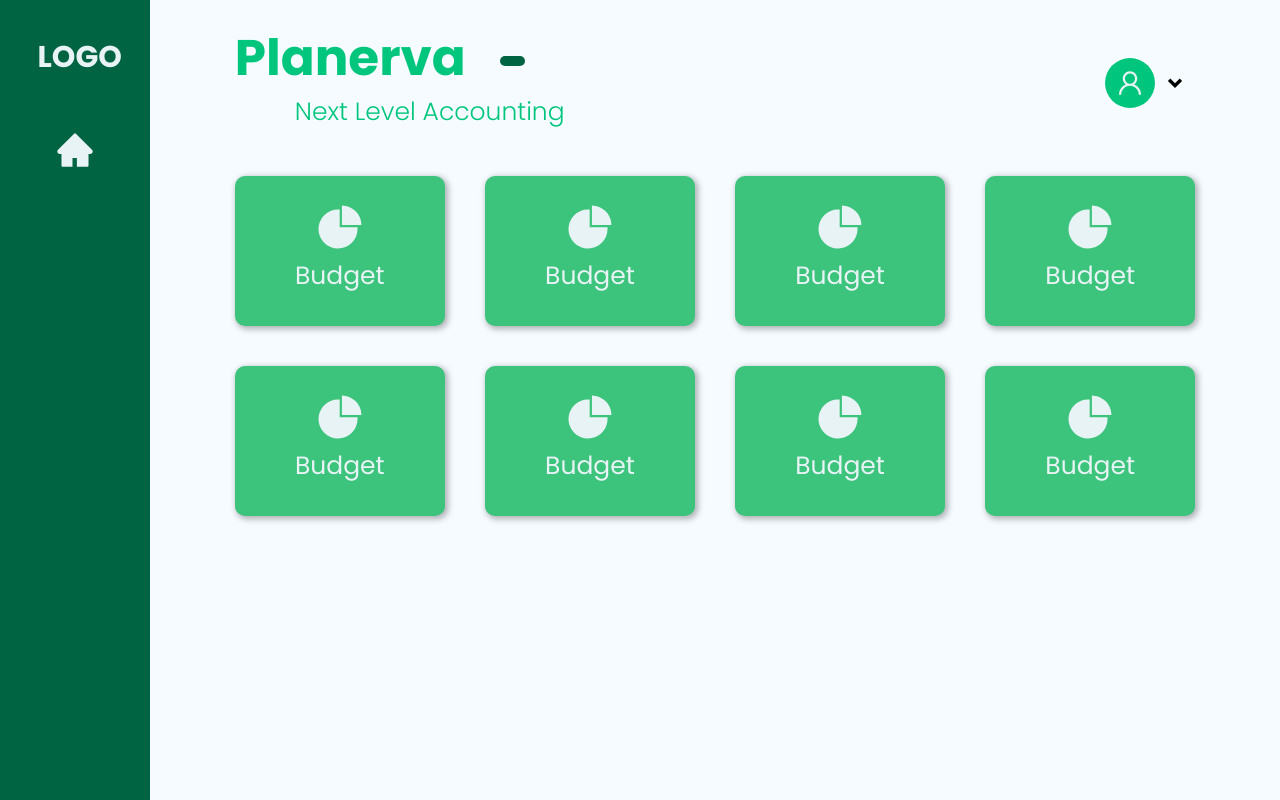
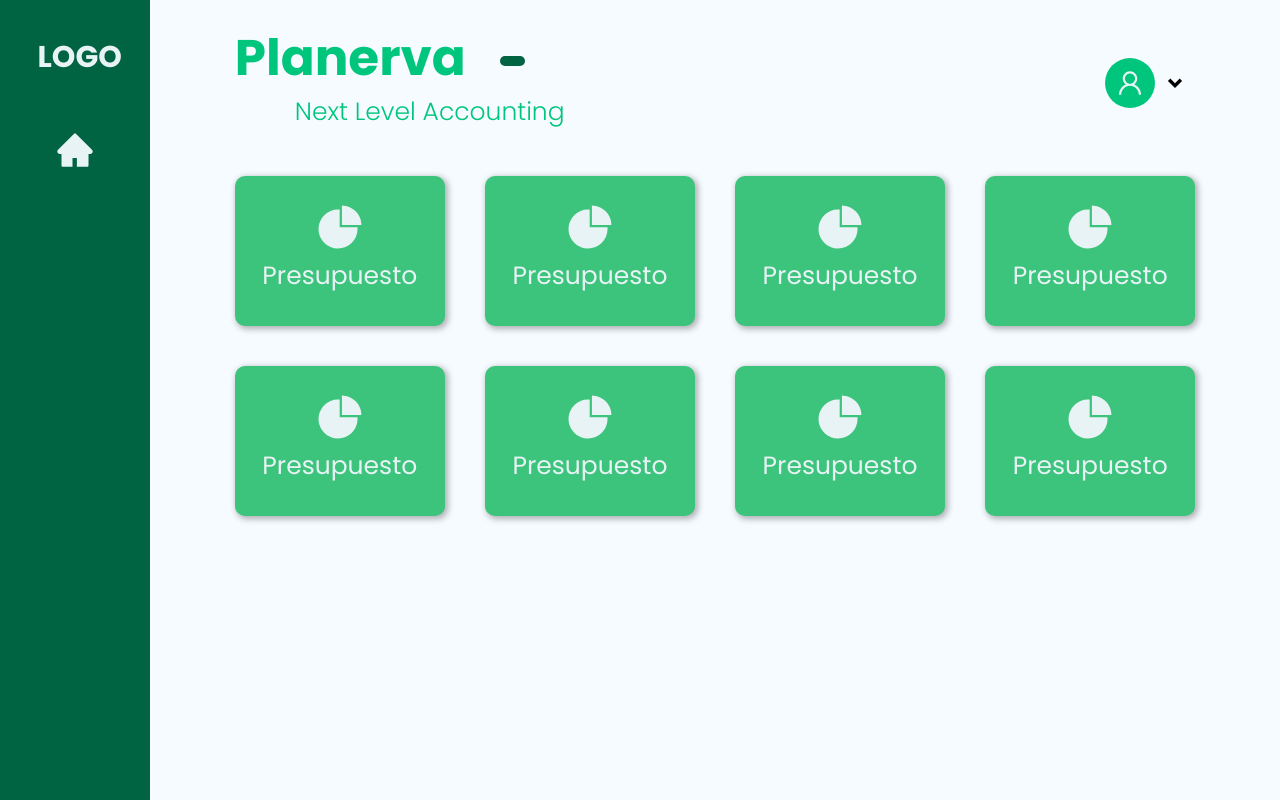
Before and after one commit to juanmavelez06/Planerva_ORM, a React (Vite) app in the folder client/: page / in a window 1280 px wide. Shown: the top 800 px of the page. Built offline with nearby package versions, Linux system fonts and the light colour scheme.

Commit message:
Corrections first deploy

```diff
--- a/client/index.html
+++ b/client/index.html
@@ -1,5 +1,5 @@
 <!DOCTYPE html>
-<html lang="en">
+<html lang="es">
   <head>
     <meta charset="UTF-8" />
     <link rel="icon" type="image/svg+xml" href="/vite.svg" />
--- a/client/src/components/AppHeader/AppHeader.jsx
+++ b/client/src/components/AppHeader/AppHeader.jsx
@@ -1,25 +1,23 @@
 import React from "react";
 import "./index.css";
-import {AiOutlineUser} from "react-icons/ai"
-import {RiArrowDropDownLine} from "react-icons/ri"
+import { AiOutlineUser } from "react-icons/ai";
+import { RiArrowDropDownLine } from "react-icons/ri";
 
-function AppHeader({sectionName}) {
+function AppHeader({ sectionName }) {
   return (
     <div className="header-ctn">
       <div className="section-title">
-        <h1>
-          <span>Plan</span>erva
-        </h1>
+        <h1>Planerva</h1>
         <h2>{sectionName}</h2>
       </div>
 
       <div className="header-user">
         <div className="ctn-user">
           <div>
-            <AiOutlineUser/>
+            <AiOutlineUser />
           </div>
         </div>
-        <RiArrowDropDownLine/>
+        <RiArrowDropDownLine />
       </div>
     </div>
   );
--- a/client/src/components/BudgetLineChart/BudgetLineChart.jsx
+++ b/client/src/components/BudgetLineChart/BudgetLineChart.jsx
@@ -25,6 +25,11 @@ ChartJS.register(
 
 const options = {
   responsive: true,
+  scales: {
+    y: {
+      beginAtZero: true
+    }
+  },
   plugins: {
     legend: {
       position: "top",
--- a/client/src/components/BudgetStaffIndicators/BudgetStaffIndicators.jsx
+++ b/client/src/components/BudgetStaffIndicators/BudgetStaffIndicators.jsx
@@ -95,7 +95,7 @@ function BudgetStaffIndicators({ data, dataFiltered, setDataFiltered }) {
 
       // * Average Salary Cost Monthly
       let avgSalaryCostMonthly = Math.round(
-        totalSalaryCost / parsedBaseValues.length
+        totalSalaryCost / getMonthAverage(parsedBaseValues)
       );
 
       result.label = "Costo Salario Mensual";
@@ -111,7 +111,7 @@ function BudgetStaffIndicators({ data, dataFiltered, setDataFiltered }) {
   };
 
   //Salary + "Factor Prestacional"
-  const getIncSalaryData = (dataParsed) => {
+  const getFacPerformanceData = (dataParsed) => {
     try {
       let result = {};
       let base = {
@@ -192,9 +192,18 @@ function BudgetStaffIndicators({ data, dataFiltered, setDataFiltered }) {
         );
       });
 
+      //Get Total Salary with Fac Performance Included
+      let totalSalaryPlusFacPerformance = Object.values(base).reduce(
+        (a, b) => a + b,
+        0
+      );
+
+      // Results
       result.label = " Salario + Factor Prestacional";
       result.labels = Object.keys(base);
       result.data = Object.values(base);
+      result.totalSalaryPlusFacPerformance =
+        totalSalaryPlusFacPerformance.toLocaleString();
       return result;
     } catch (error) {
       console.log(error);
@@ -202,7 +211,7 @@ function BudgetStaffIndicators({ data, dataFiltered, setDataFiltered }) {
   };
 
   //Get Transport Aux Cost per Month
-  const getCostTransportData = (dataParsed) => {
+  let getCostTransportData = (dataParsed) => {
     try {
       const minSalary = 1300606; //$1.300.606 COP
       const auxTransport = 118000; //$118.000 COP
@@ -252,9 +261,9 @@ function BudgetStaffIndicators({ data, dataFiltered, setDataFiltered }) {
         row.position = e.position;
         row.refsalary = `${e.refsalary.toLocaleString()} COP`;
         row.facperformance = `${e.facperformance}%`;
-        row.staffNumber = Object.values(e.workersneeded).reduce(
-          (a, b) => a + b,
-          0
+        row.staffNumber = Math.ceil(
+          Object.values(e.workersneeded).reduce((a, b) => a + b, 0) /
+            getMonthAverage(Object.values(e.workersneeded))
         );
         row.salaryPlusPerformance = `${(
           e.refsalary + Math.round(e.refsalary * (e.facperformance / 100))
@@ -268,6 +277,13 @@ function BudgetStaffIndicators({ data, dataFiltered, setDataFiltered }) {
     } catch (error) {
       console.log(error);
     }
+  };
+
+  //Increment value if month is not filtered
+  let getMonthAverage = (a) => {
+    let i = 0;
+    a.map((e) => (e > 0 ? i++ : i));
+    return i;
   };
 
   return (
@@ -293,7 +309,7 @@ function BudgetStaffIndicators({ data, dataFiltered, setDataFiltered }) {
         <BudgetLineChart
           title={"Gasto Salario"}
           data={getCostData(dataFiltered)}
-          data2={getIncSalaryData(dataFiltered)}
+          data2={getFacPerformanceData(dataFiltered)}
           duaLine={true}
         />
         <BudgetTable dataset={getStaffTableInfo(dataFiltered)} />
@@ -326,12 +342,15 @@ function BudgetStaffIndicators({ data, dataFiltered, setDataFiltered }) {
         </div>
         <div className="indicator">
           <div className="indicator-title">
-            <p>Auxilio de Transporte</p> <BiLineChart />
+            <p>Salario Total</p> <BiLineChart />
           </div>
-          <span>(Total)</span>
+          <span>+ factor prestacional</span>
           <div className="data">
             <p>
-              {getCostTransportData(dataFiltered).toLocaleString()}{" "}
+              {
+                getFacPerformanceData(dataFiltered)
+                  .totalSalaryPlusFacPerformance
+              }{" "}
               <span>COP</span>
             </p>
           </div>
--- a/client/src/components/BudgetStaffTable/BudgetStaffTable.jsx
+++ b/client/src/components/BudgetStaffTable/BudgetStaffTable.jsx
@@ -40,8 +40,8 @@ function BudgetStaffTable({
       <div className="table-titles">
         <div>
           <h4>X</h4>
+          <h4>Área</h4>
           <h4>Cargo</h4>
-          <h4>Area</h4>
           <h4 className="text-center">Clasificación</h4>
           <h4 className="text-center">Cuenta</h4>
         </div>
--- a/client/src/pages/LandingPage.jsx
+++ b/client/src/pages/LandingPage.jsx
@@ -22,14 +22,14 @@ function LandingPage() {
       <AppHeader sectionName={"Next Level Accounting"}></AppHeader>
 
       <AppModules>
-        <AppModuleCard link={"/budget"} Icon={AiFillPieChart} moduleName={"Budget"}/>
-        <AppModuleCard Icon={AiFillPieChart} moduleName={"Budget"} />
-        <AppModuleCard Icon={AiFillPieChart} moduleName={"Budget"} />
-        <AppModuleCard Icon={AiFillPieChart} moduleName={"Budget"} />
-        <AppModuleCard Icon={AiFillPieChart} moduleName={"Budget"} />
-        <AppModuleCard Icon={AiFillPieChart} moduleName={"Budget"} />
-        <AppModuleCard Icon={AiFillPieChart} moduleName={"Budget"} />
-        <AppModuleCard Icon={AiFillPieChart} moduleName={"Budget"} />
+        <AppModuleCard link={"/budget"} Icon={AiFillPieChart} moduleName={"Presupuesto"}/>
+        <AppModuleCard Icon={AiFillPieChart} moduleName={"Presupuesto"} />
+        <AppModuleCard Icon={AiFillPieChart} moduleName={"Presupuesto"} />
+        <AppModuleCard Icon={AiFillPieChart} moduleName={"Presupuesto"} />
+        <AppModuleCard Icon={AiFillPieChart} moduleName={"Presupuesto"} />
+        <AppModuleCard Icon={AiFillPieChart} moduleName={"Presupuesto"} />
+        <AppModuleCard Icon={AiFillPieChart} moduleName={"Presupuesto"} />
+        <AppModuleCard Icon={AiFillPieChart} moduleName={"Presupuesto"} />
       </AppModules>
     </React.Fragment>
   )
```
